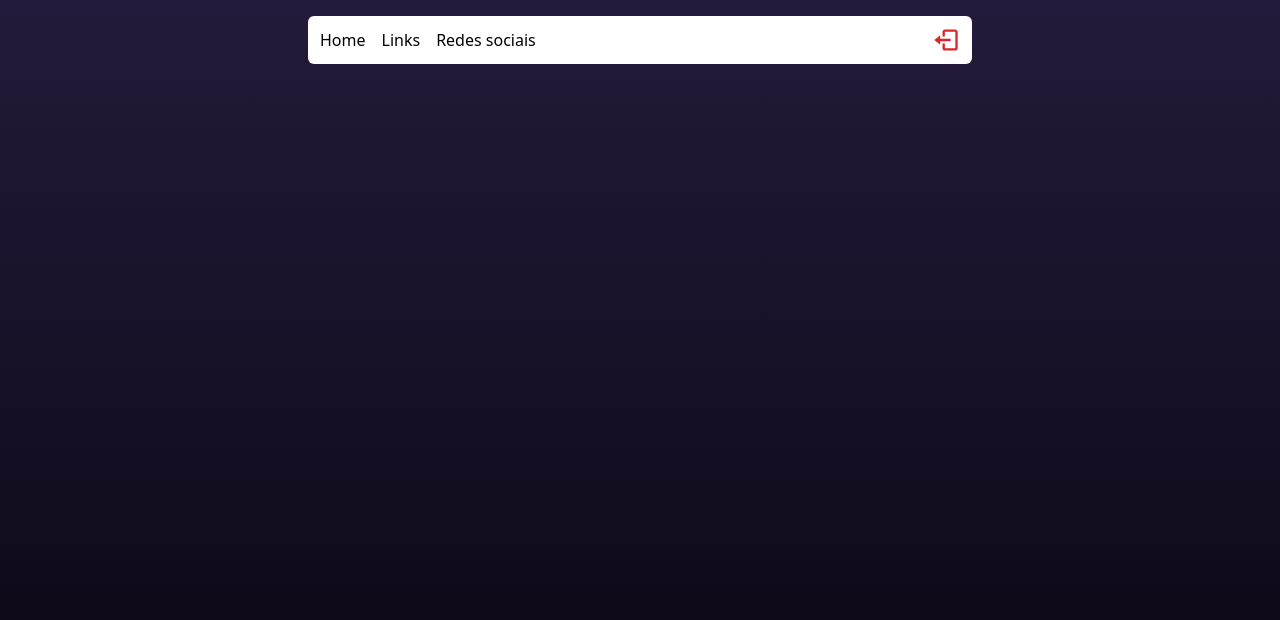
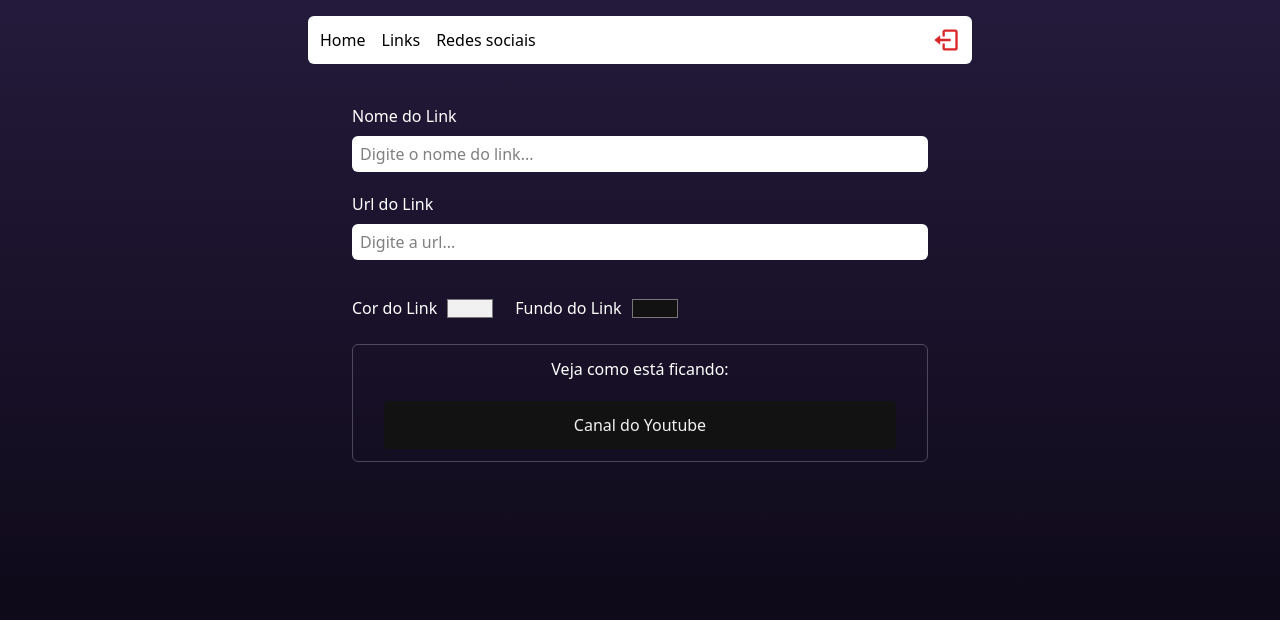
Before and after one commit to alzevirmaica/projeto_linketree, a React (Vite) app: page /admin in a window 1280 px wide. Shown: the top 620 px of the page. Built offline with nearby package versions, Linux system fonts and the light colour scheme; no server answers; sample sign-in values are in the browser's storage.

Commit message:
autentication routes

```diff
--- a/src/pages/admin/index.tsx
+++ b/src/pages/admin/index.tsx
@@ -1,9 +1,75 @@
 import { Header } from "../../components/header";
+import { Input } from "../../components/input";
+import { useState } from "react";
 
 function Admin() {
+  const [nameInput, setNameInput] = useState("");
+  const [urlInput, setUrlInput] = useState("");
+  const [textColorInput, setTextColorInput] = useState("#f1f1f1");
+  const [backgroundColorInput, setBackgroundColorInput] = useState("#121212");
+
   return (
     <div className="flex items-center flex-col min-h-screen pb-7 px-2">
       <Header />
+
+      <form className="flex flex-col mt-8 mb-3 w-full max-w-xl">
+        <label className="text-white font-medium mt-2 mb-2">Nome do Link</label>
+        <Input
+          placeholder="Digite o nome do link..."
+          value={nameInput}
+          onChange={(e) => setNameInput(e.target.value)}
+        />
+
+        <label className="text-white font-medium mt-2 mb-2">Url do Link</label>
+        <Input
+          type="url"
+          placeholder="Digite a url..."
+          value={urlInput}
+          onChange={(e) => setUrlInput(e.target.value)}
+        />
+
+        <section className="flex my-4 gap-5">
+          <div className="flex gap-2 items-center">
+            <label className="text-white font-medium mt-2 mb-2">
+              Cor do Link
+            </label>
+            <input
+              type="color"
+              value={textColorInput}
+              onChange={(e) => setTextColorInput(e.target.value)}
+            ></input>
+          </div>
+
+          <div className="flex gap-2 items-center">
+            <label className="text-white font-medium mt-2 mb-2">
+              Fundo do Link
+            </label>
+            <input
+              type="color"
+              value={backgroundColorInput}
+              onChange={(e) => setBackgroundColorInput(e.target.value)}
+            ></input>
+          </div>
+        </section>
+
+        <div className="flex items-center justify-start flex-col mb-7 p-1 border-gray-100/25 border rounded-md">
+          <label className="text-white font-medium mt-2 mb-3">
+            Veja como está ficando:
+          </label>
+          <article
+            className="w-11/12 max-w-lg flex  flex-col items-center justify-between bg-zinc-900 rounded px-1 py-3"
+            style={{
+              marginBottom: 8,
+              marginTop: 8,
+              backgroundColor: backgroundColorInput,
+            }}
+          >
+            <p className="font-medium" style={{ color: textColorInput }}>
+              Canal do Youtube
+            </p>
+          </article>
+        </div>
+      </form>
     </div>
   );
 }
```
